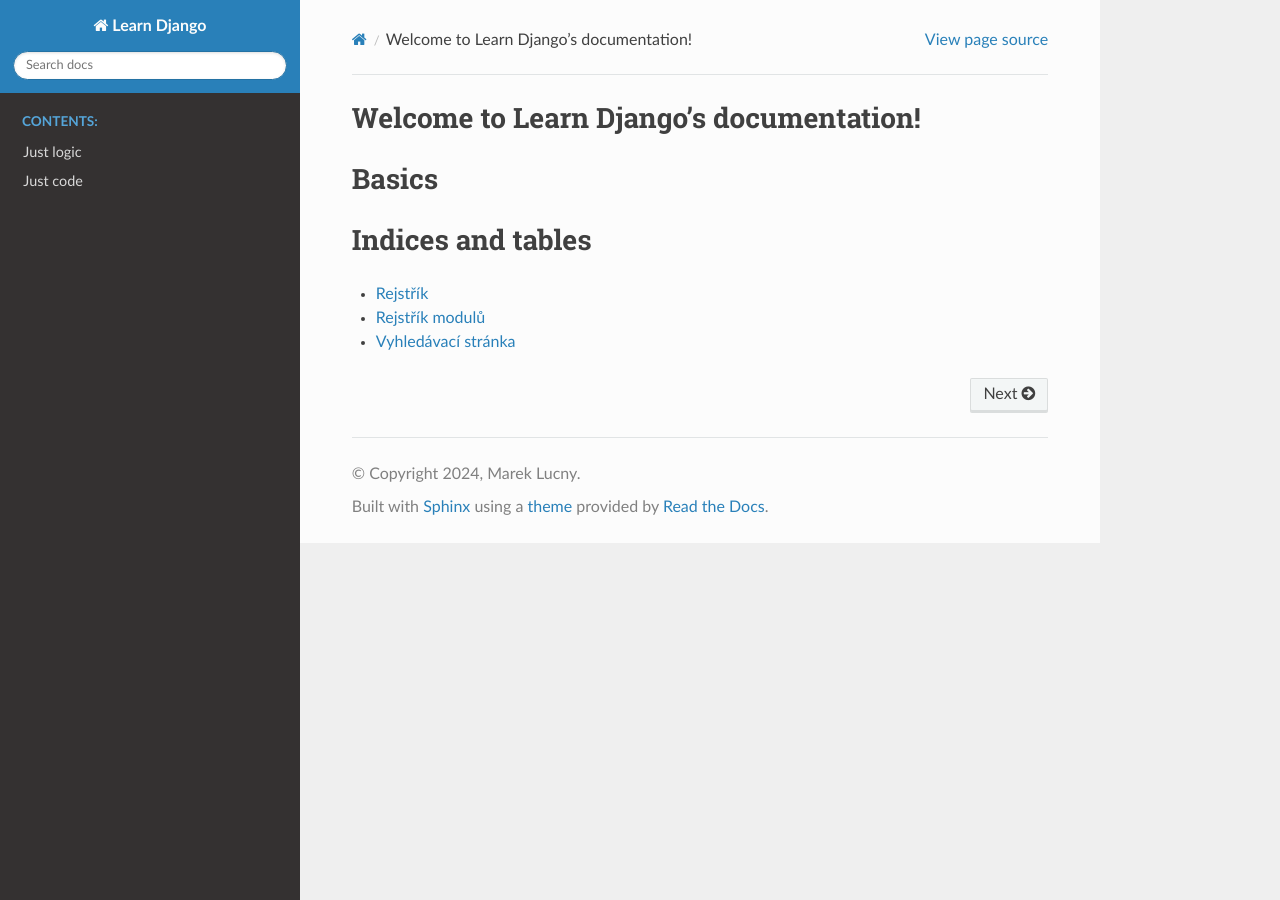
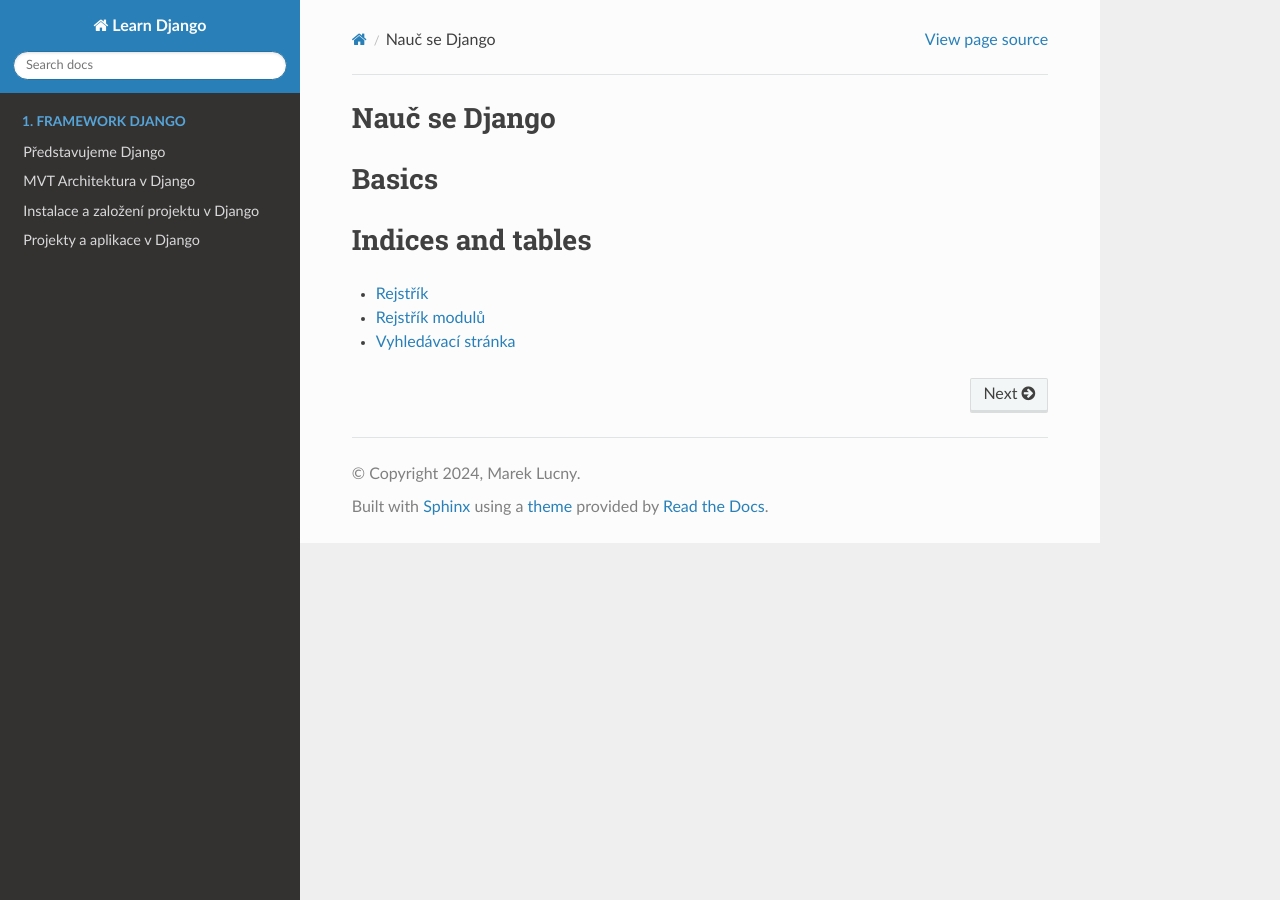
Before and after one commit to lucny/learn-django, a Sphinx documentation site: the page built from docs/source/index.rst, in a window 1280 px wide. Built offline with Sphinx 7.4.7 and the Read the Docs theme 2.0.0, drawn with Linux system fonts in a browser that asks for light colours.

Commit message:
01chapter - base

```diff
--- a/docs/source/index.rst
+++ b/docs/source/index.rst
@@ -3,18 +3,20 @@
    You can adapt this file completely to your liking, but it should at least
    contain the root `toctree` directive.
 
-Welcome to Learn Django's documentation!
-========================================
+Nauč se Django
+==============
 Basics
 ======
 
 .. toctree::
    :maxdepth: 2
    :hidden:
-   :caption: Contents:
+   :caption: 1. Framework Django
 
-   options/justlogic
-   options/justcode
+   01/django_introduction
+   01/mvt_architecture
+   01/django_installation
+   01/project_applications
 
 
 
--- a/docs/source/options/justcode.rst
+++ /dev/null
@@ -1,18 +0,0 @@
-Just code
-++++++++++
-Key Goals
----------
-
-Options
--------
-
-Scratch
-~~~~~~~
-
-
-Python
-~~~~~~~
-
-
-JavaScript
-~~~~~~~~~~
--- a/docs/source/options/justlogic.rst
+++ /dev/null
@@ -1,14 +0,0 @@
-Just logic
-++++++++++
-
-Key Goals
-==============
-
-Options
-=======
-
-CodeMaster
-----------
-
-Robot Turtles
--------------
```
Also changed, not shown: docs/source/01/django_installation.rst (added, +54 -0 lines), docs/source/01/django_introduction.rst (added, +51 -0 lines), docs/source/01/mvt_architecture.rst (added, +52 -0 lines), docs/source/01/project_applications.rst (added, +27 -0 lines), docs/source/01/media/django_MVT_diagram.png (added), docs/source/01/media/django_mvt.png (added), docs/source/01/media/mvc_vs_mvt.png (added).
